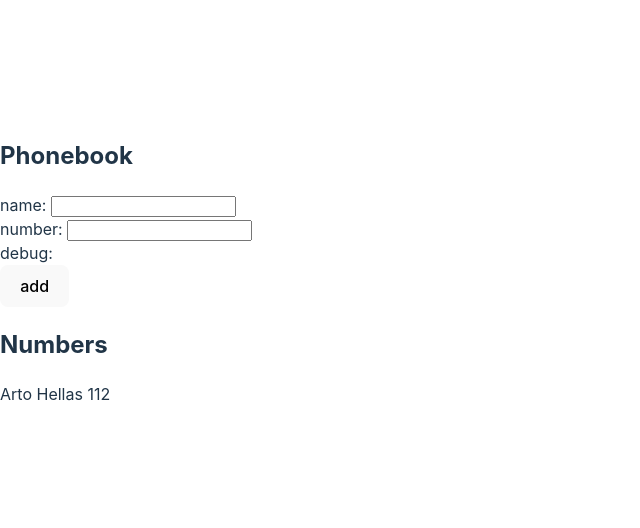
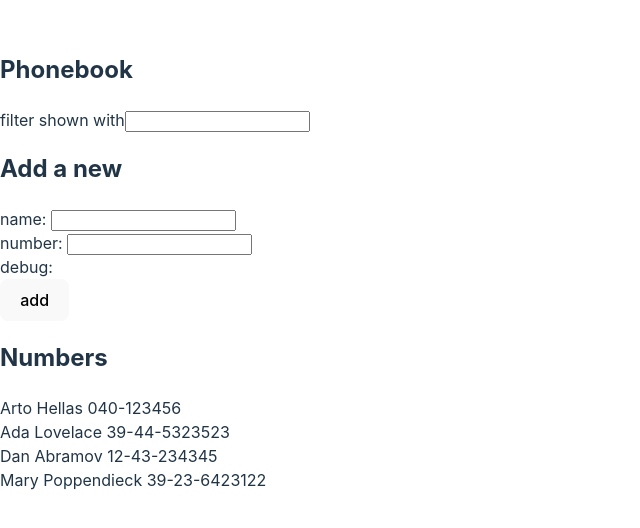
Before and after one commit to mankeli86/FullStackOpen23, a React (Vite) app in the folder osa2/puhelinluettelo/: page / in a window 1280 px wide. Shown: the part 138-666 px from the top of the page, without its empty margins (0-640 px from the left). Built offline with nearby package versions, Linux system fonts and the light colour scheme.

Commit message:
puhelinluettelo step4

```diff
--- a/osa2/puhelinluettelo/src/App.jsx
+++ b/osa2/puhelinluettelo/src/App.jsx
@@ -2,10 +2,15 @@
 
 const App = () => {
   const [persons, setPersons] = useState([
-    { name: 'Arto Hellas', number: '112' }
+    { name: 'Arto Hellas', number: '040-123456' },
+    { name: 'Ada Lovelace', number: '39-44-5323523' },
+    { name: 'Dan Abramov', number: '12-43-234345' },
+    { name: 'Mary Poppendieck', number: '39-23-6423122' }
   ])
   const [newName, setNewName] = useState('')
   const [newNumber, setNewNumber] = useState('')
+  const [nameSearch, setNameSearch] = useState('')
+  const [filteredNames, setFilteredNames] = useState(persons)
 
   const addToPhonebook = (event) => {
     event.preventDefault()
@@ -32,9 +37,20 @@
     setNewNumber(event.target.value)
   }
 
+  const handleSearchChange = (event) => {
+    setNameSearch(event.target.value.toLowerCase())
+    var updatedNames = [...persons]
+    updatedNames = persons.filter(p => p.name.toLowerCase().includes(event.target.value.toLowerCase()))
+    setFilteredNames(updatedNames)
+  }
+
   return (
     <div>
       <h2>Phonebook</h2>
+      <div>
+        filter shown with<input value={nameSearch} onChange={handleSearchChange}/>
+      </div>
+      <h2>Add a new</h2>
       <form onSubmit={addToPhonebook}>
         <div>
           name: <input value={newName} onChange={handleNameChange}/>
@@ -48,7 +64,7 @@
         </div>
       </form>
       <h2>Numbers</h2>
-      {persons.map(person => <div key={person.name}>{person.name} {person.number}</div>)}
+      {filteredNames.map(person => <div key={person.name}>{person.name} {person.number}</div>)}
     </div>
   )
 
```
